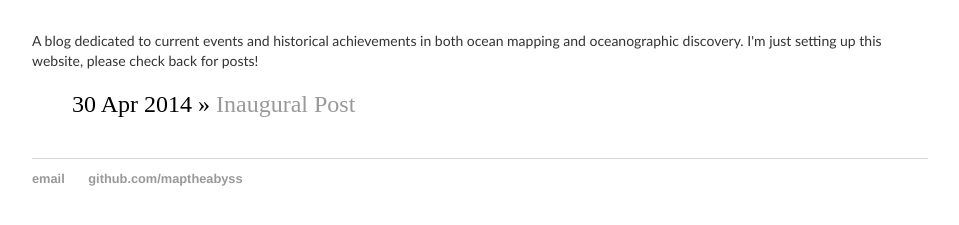
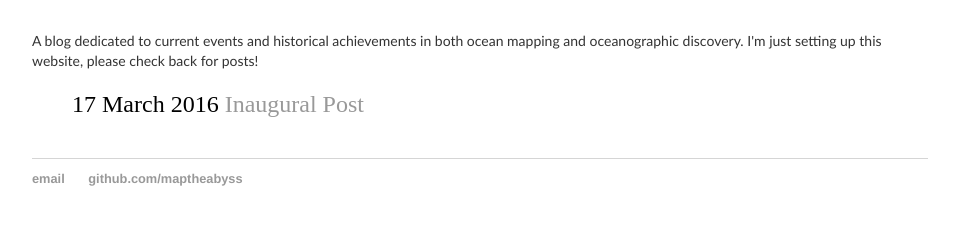
Before and after one commit to maptheabyss/maptheabyss.github.io, a Jekyll site: the page built from index.html, in a window 1280 px wide. Shown: the part 166-391 px from the top of the page, without its empty margins (160-1119 px from the left). Built offline with Jekyll 4.4.1, drawn with Linux system fonts in a browser that asks for light colours.

Commit message:
Update index.html

```diff
--- a/index.html
+++ b/index.html
@@ -6,9 +6,6 @@ title: Map The Abyss
 	<h1>Hi there, welcome to Map The Abyss.</h1>
 	<p>A blog dedicated to current events and historical achievements in both ocean mapping and oceanographic discovery. I'm just setting up this website, please check back for posts! </p>
 	<ul class="posts">
-
-	  {% for post in site.posts %}
-	    <li><span>{{ post.date | date_to_string }}</span> » <a href="{{ post.url }}" title="{{ post.title }}">{{ post.title }}</a></li>
-	  {% endfor %}
+		<li><span>17 March 2016</span><a ref="/posts/2016/04/17/inaugural-post.html"> Inaugural Post </a></li>
 	</ul>
 </div><!-- /.blurb -->
```
